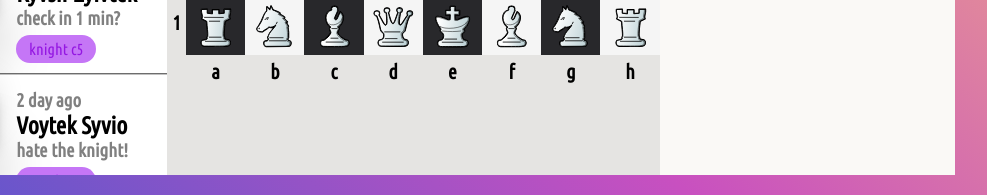
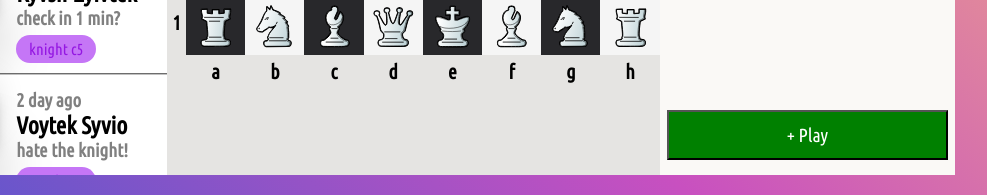
Before and after one commit to hachamge/shogi, a website: page html/index.pug in a window 1280 px wide. Shown: the part 605-800 px from the top of the page, 293-1280 px from the left. Drawn offline with nearby package versions, Linux system fonts and the light colour scheme; files that its build step writes are made by us from their sources; files whose address does not match are found by name.

Commit message:
html/css: create play button under graph layout
todo: the graph layout name needs to change

```diff
--- a/css/graphLayout.css
+++ b/css/graphLayout.css
@@ -2,6 +2,18 @@ div#graphLayout {
 	width: 30%;
 	height: 100%;
 	display: flex;
+	position: relative;
 	align-items: center;
 	flex-direction: column;
 }
+
+button#play {
+	color: white;
+	width: 95%;
+	height: 50px;
+	bottom: 15px;
+	font-size: 19px;
+	background: green;
+	position: absolute;
+	font-family: inherit;
+}
--- a/html/index.pug
+++ b/html/index.pug
@@ -17,8 +17,9 @@ html(lang='en')
 					div#host
 					div#boardLayout
 					div#graphLayout
-						div.coordinate_graph
+						//-div.coordinate_graph
 							div#chart
+						button(id='play') + Play
 	script(src='scripts/shogi.js', type='module')
 	script(src='scripts/host/host.js', type='module')
 	//-script(src='scripts/charts/app.js', type='module')
```
Also changed, not shown: index.html.
